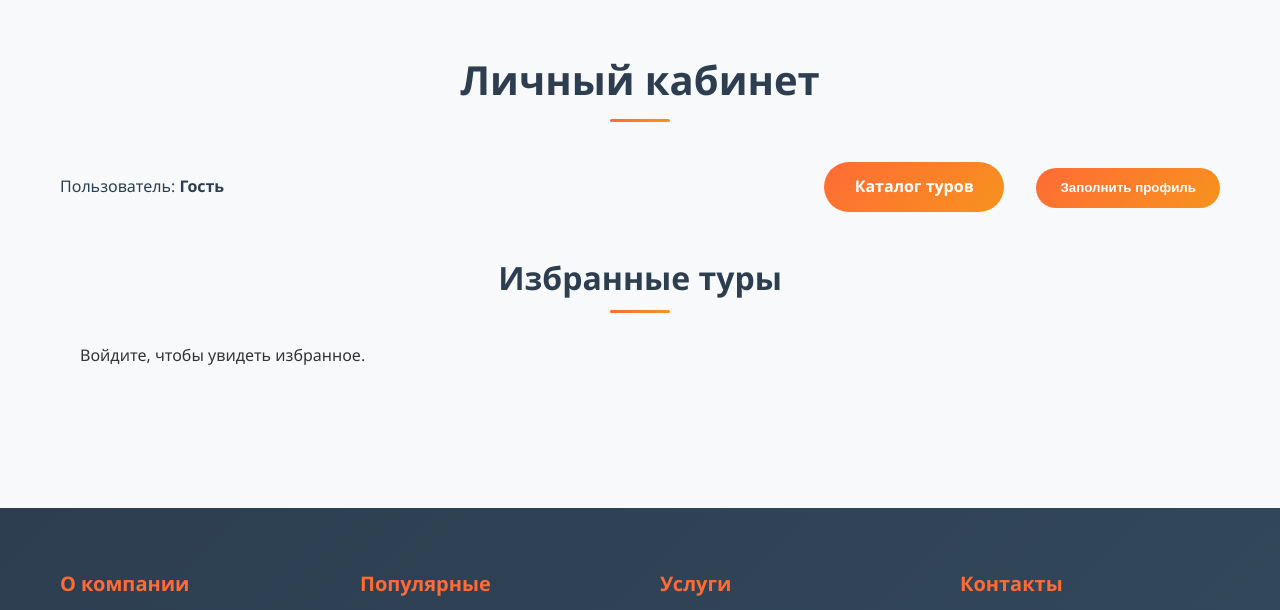
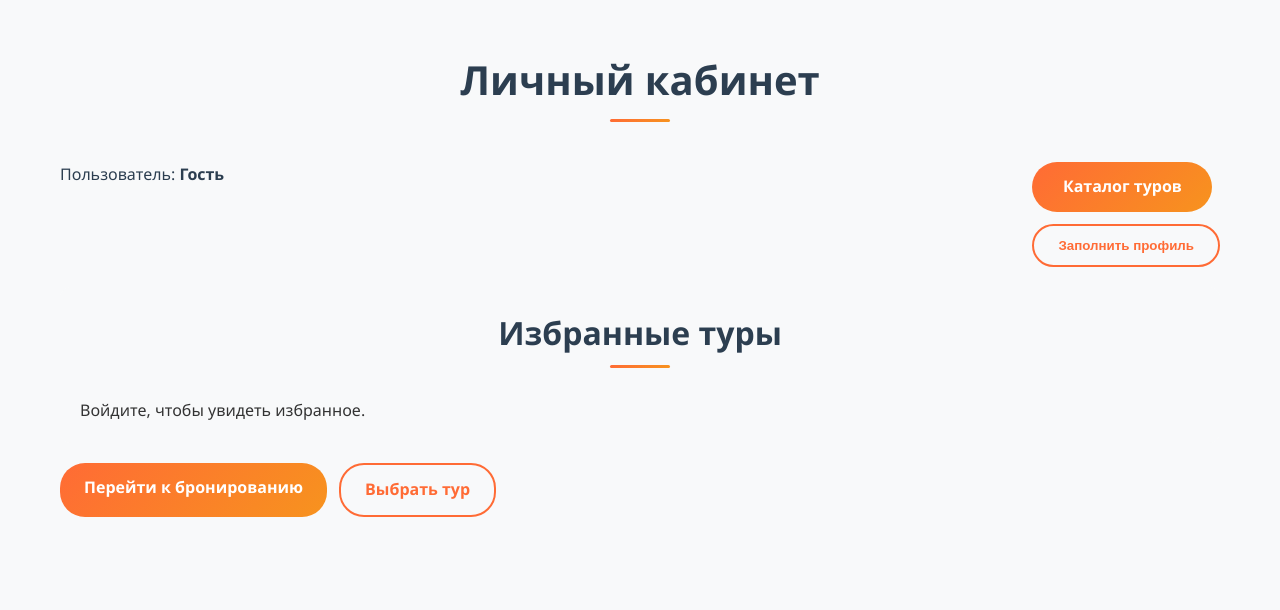
Before and after one commit to stalxr/geotravel-site, a plain HTML site: page pages/account.html in a window 1280 px wide. Shown: the part 112-722 px from the top of the page. Drawn offline with Linux system fonts and the light colour scheme.

Commit message:
Account: profile button under catalog (outline) with tooltip; add CTA to booking

```diff
--- a/pages/account.html
+++ b/pages/account.html
@@ -21,13 +21,13 @@
     <section class="section">
         <div class="container">
             <h1 class="section-title">Личный кабинет</h1>
-            <div class="account-header" style="display:flex;align-items:center;justify-content:space-between;gap:16px;margin-bottom:20px">
+            <div class="account-header" style="display:flex;align-items:flex-start;justify-content:space-between;gap:16px;margin-bottom:20px">
                 <p style="margin:0;color:#2c3e50">Пользователь: <strong id="accUser"></strong></p>
-                <div>
+                <div style="display:flex;flex-direction:column;align-items:flex-start;gap:12px">
                     <a href="../pages/tours.html" class="btn btn-primary btn-equal">Каталог туров</a>
-                    <span class="profile-btn-wrap btn-gap">
-                      <button id="openProfileBtn" class="btn btn-primary btn-equal">Заполнить профиль</button>
-                      <div id="profileTooltip" class="profile-tooltip">Эта кнопка открывает форму профиля: ФИО, паспорт, дата рождения и контакты — для автоматического заполнения при бронировании.</div>
+                    <span class="profile-btn-wrap">
+                      <button id="openProfileBtn" class="btn btn-outline btn-equal">Заполнить профиль</button>
+                      <div id="profileTooltip" class="profile-tooltip" style="margin-top:10px">Эта кнопка открывает форму профиля: ФИО, паспорт, дата рождения и контакты — для автоматического заполнения при бронировании.</div>
                     </span>
                 </div>
             </div>
@@ -38,6 +38,10 @@
                 <h2 class="section-title" style="margin:0 0 12px 0">Избранные туры</h2>
                 <div id="favoritesList" class="tours-grid"></div>
             </div>
+            <div style="margin-top:20px;display:flex;gap:12px;flex-wrap:wrap">
+                <a href="../pages/booking.html" class="btn btn-primary">Перейти к бронированию</a>
+                <a href="../pages/tours.html" class="btn btn-outline">Выбрать тур</a>
+            </div>
         </div>
     </section>
 
@@ -46,7 +50,7 @@
       <div class="modal-content" style="background:#fff;max-width:560px;margin:60px auto;padding:24px 24px 28px;border-radius:16px;position:relative;box-shadow:0 20px 40px rgba(0,0,0,.2)">
         <button id="closeProfileBtn" aria-label="Закрыть" style="position:absolute;right:14px;top:14px;width:36px;height:36px;border:none;border-radius:50%;background:linear-gradient(135deg,#667eea,#764ba2);color:#fff;font-size:20px;line-height:36px;text-align:center;cursor:pointer;box-shadow:0 6px 14px rgba(0,0,0,.15);transition:transform .15s ease, opacity .15s ease">×</button>
         <h2 style="margin-top:0;color:#2c3e50">Профиль для авто‑заполнения</h2>
-        <form id="profileForm">
+        <form id="profileForm" data-skip-global="true">
           <div class="form-row" style="display:grid;grid-template-columns:1fr 1fr;gap:16px">
             <div class="form-group"><label>Фамилия</label><input id="pLastName" class="form-input"></div>
             <div class="form-group"><label>Имя</label><input id="pFirstName" class="form-input"></div>
```
